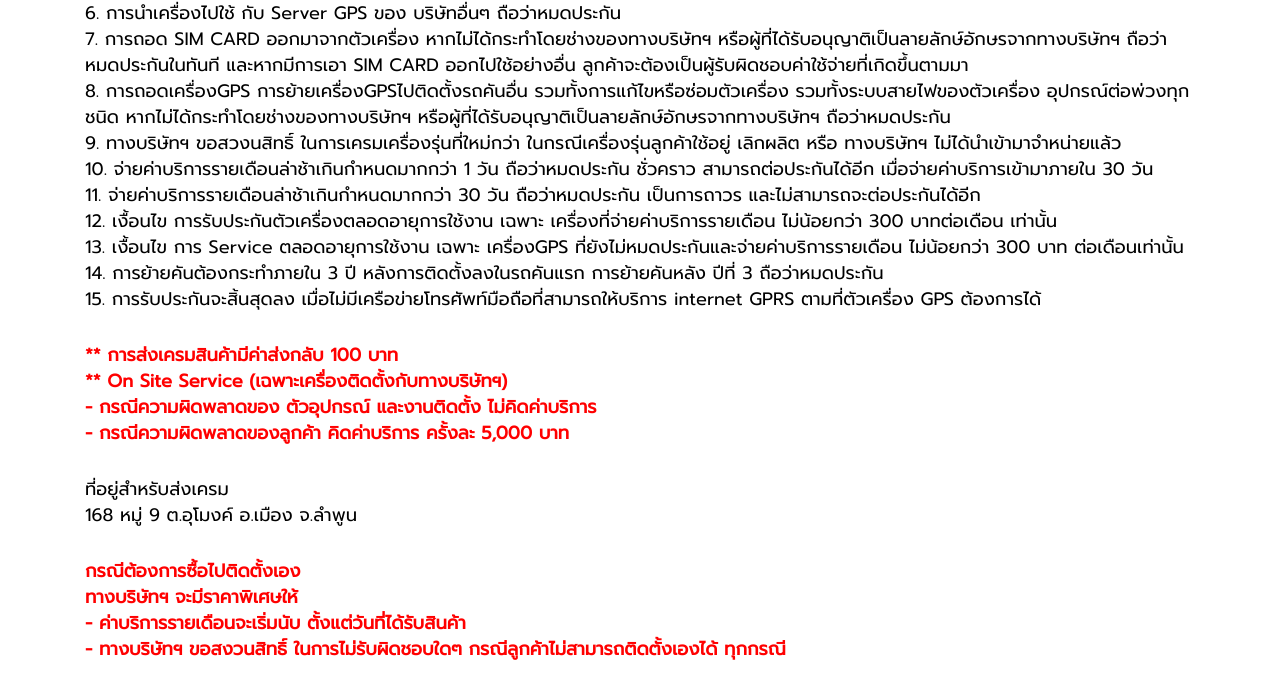
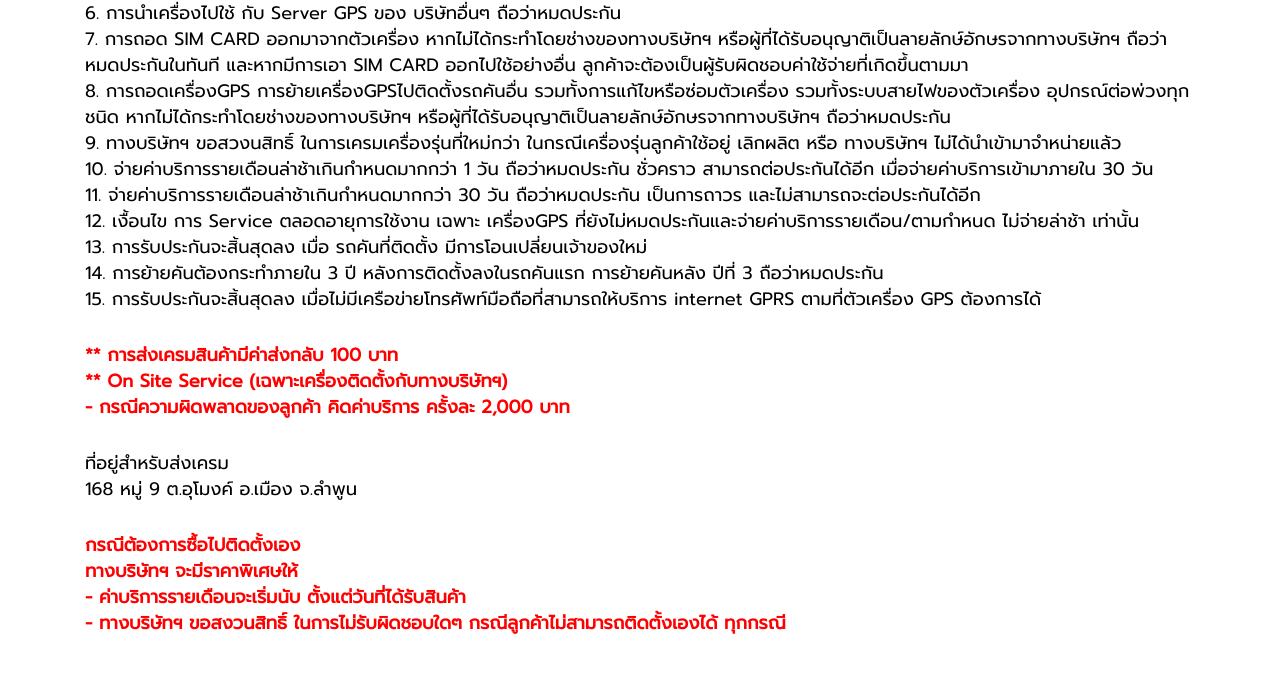
Before and after one commit to topmanaja123/greenboxgps, a PHP site: page /otherpage/vouch.php in a window 1280 px wide. Shown: the part 333-1019 px from the top of the page. After the commit the page ends 967 px from the top, so only its background shows below. Run offline with PHP 8.4, Linux system fonts and the light colour scheme; some web fonts are replaced.

Commit message:
update vouch

```diff
--- a/otherpage/vouch.php
+++ b/otherpage/vouch.php
@@ -9,7 +9,7 @@
     <meta name="viewport" content="width=device-width, initial-scale=1, maximum-scale=1">
     <meta name="author" content="Grayrids">
     <title>GreenboxGPS</title>
-    <link rel="icon" type="image/gif" href="../img/favicon/1398485941.gif" >
+    <link rel="icon" type="image/gif" href="../img/favicon/1398485941.gif">
     <!-- Bootstrap CSS -->
 
     <link rel="stylesheet" href="../css/bootstrap.min.css">
@@ -34,8 +34,7 @@
         <nav class="navbar navbar-expand-md fixed-top scrolling-navbar bg-white">
             <div class="container">
                 <a class="navbar-brand page-scroll" href="../index.php" style="color : green">GREENBOXGPS</a>
-                <button class="navbar-toggler" type="button" data-toggle="collapse" data-target="#navbarCollapse"
-                    aria-controls="navbarCollapse" aria-expanded="false" aria-label="Toggle navigation">
+                <button class="navbar-toggler" type="button" data-toggle="collapse" data-target="#navbarCollapse" aria-controls="navbarCollapse" aria-expanded="false" aria-label="Toggle navigation">
                     <i class="lni-menu"></i>
                 </button>
                 <div class="collapse navbar-collapse" id="navbarCollapse">
@@ -83,10 +82,9 @@
                             สามารถต่อประกันได้อีก เมื่อจ่ายค่าบริการเข้ามาภายใน 30 วัน</p>
                         <p> 11. จ่ายค่าบริการรายเดือนล่าช้าเกินกำหนดมากกว่า 30 วัน ถือว่าหมดประกัน
                             เป็นการถาวร และไม่สามารถจะต่อประกันได้อีก</p>
-                        <p> 12. เงื้อนไข การรับประกันตัวเครื่องตลอดอายุการใช้งาน
-                            เฉพาะ เครื่องที่จ่ายค่าบริการรายเดือน ไม่น้อยกว่า 300 บาทต่อเดือน เท่านั้น</p>
-                        <p> 13. เงื้อนไข การ Service ตลอดอายุการใช้งาน เฉพาะ เครื่องGPS
-                            ที่ยังไม่หมดประกันและจ่ายค่าบริการรายเดือน ไม่น้อยกว่า 300 บาท ต่อเดือนเท่านั้น</p>
+                        <p> 12. เงื้อนไข การ Service ตลอดอายุการใช้งาน เฉพาะ เครื่องGPS
+                            ที่ยังไม่หมดประกันและจ่ายค่าบริการรายเดือน/ตามกำหนด ไม่จ่ายล่าช้า เท่านั้น</p>
+                        <p> 13. การรับประกันจะสิ้นสุดลง เมื่อ รถคันที่ติดตั้ง มีการโอนเปลี่ยนเจ้าของใหม่</p>
                         <p> 14. การย้ายคันต้องกระทำภายใน 3 ปี หลังการติดตั้งลงในรถคันแรก การย้ายคันหลัง ปีที่ 3
                             ถือว่าหมดประกัน</p>
                         <p> 15. การรับประกันจะสิ้นสุดลง เมื่อไม่มีเครือข่ายโทรศัพท์มือถือที่สามารถให้บริการ internet
@@ -95,8 +93,7 @@
 
                         <p class="li-color">** การส่งเครมสินค้ามีค่าส่งกลับ 100 บาท</p>
                         <p class="li-color">** On Site Service (เฉพาะเครื่องติดตั้งกับทางบริษัทฯ)</p>
-                        <p class="li-color">- กรณีความผิดพลาดของ ตัวอุปกรณ์ และงานติดตั้ง ไม่คิดค่าบริการ</p>
-                        <p class="li-color">- กรณีความผิดพลาดของลูกค้า คิดค่าบริการ ครั้งละ 5,000 บาท </p>
+                        <p class="li-color">- กรณีความผิดพลาดของลูกค้า คิดค่าบริการ ครั้งละ 2,000 บาท </p>
 
                         <br />
                         <p>ที่อยู่สำหรับส่งเครม</p>
```
